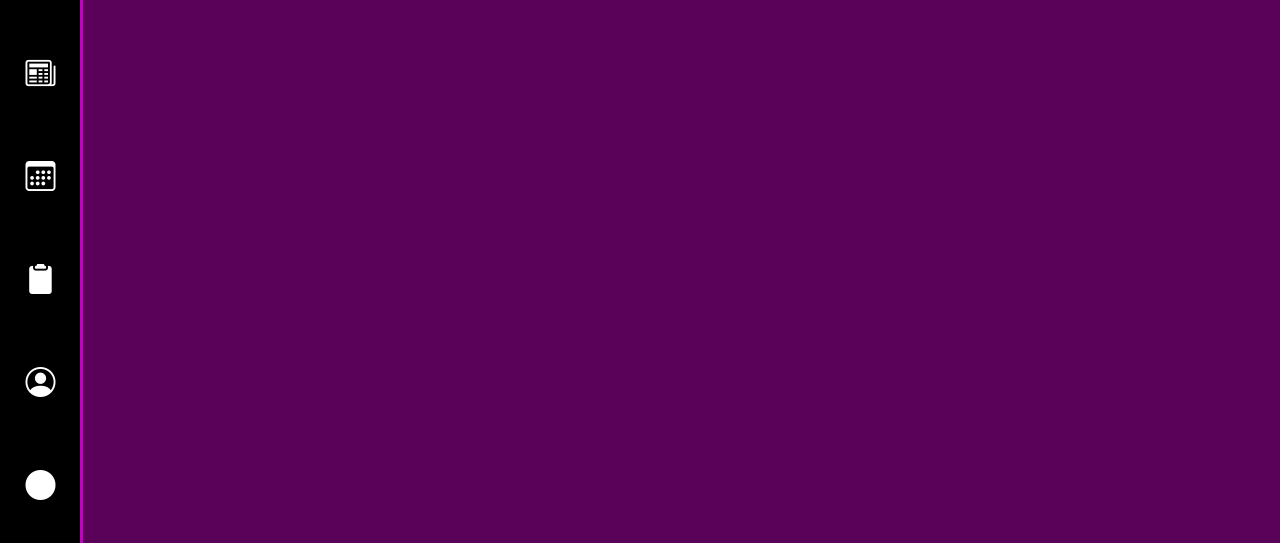
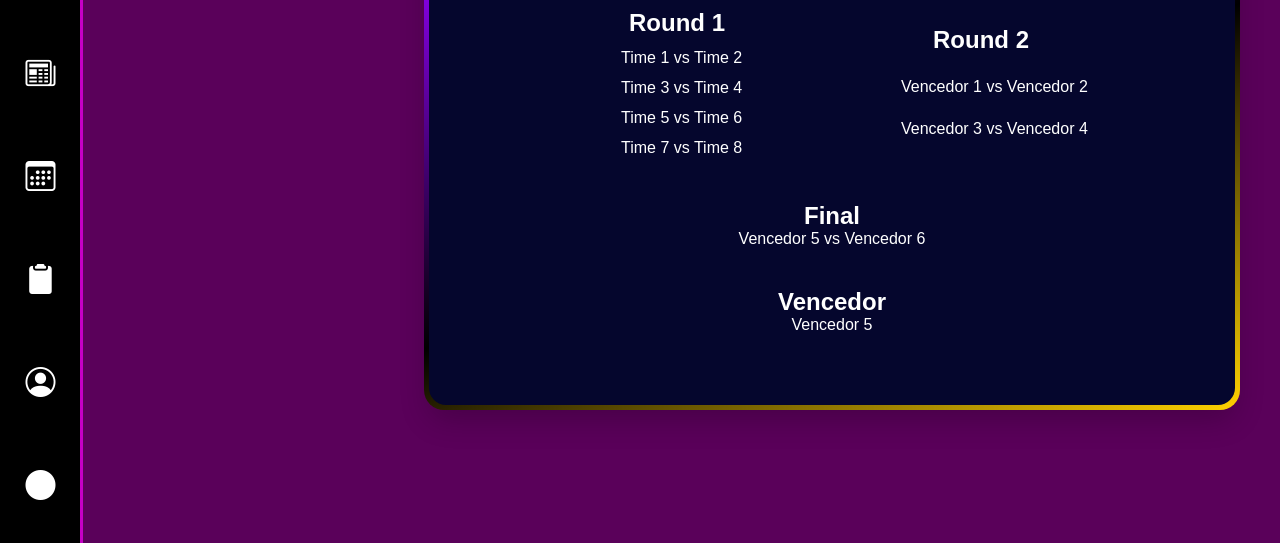
Before and after one commit to PedroLeGarcia/MindTec, a plain HTML site: page jogos.html in a window 1280 px wide. Shown: the part 137-680 px from the top of the page. Drawn offline with nearby package versions, Linux system fonts and the light colour scheme.

Commit message:
Update semi-final
Faltando o SQL e PHP

```diff
--- a/jogos.css
+++ b/jogos.css
@@ -0,0 +1,79 @@
+.card{
+    width: 102vh;
+    height: 467px;
+    margin-top: 10vh;
+    margin-left: 53vh;
+    border-radius: 20px;
+    padding: 5px;
+    box-shadow: rgba(0, 0, 0, 0.2) 0 15px 30px -5px;
+    background-image: linear-gradient(157deg,#9500ff, #000 50%, #FFD100);
+}
+
+.card__content{
+    background: rgb(5, 6, 45);
+    border-radius: 17px;
+    width: 100%;
+    height: 100%;
+}
+
+.card__content img{
+    border-radius: 5px;
+    margin-top: 2.5vh;
+    margin-left: 2vh;
+}
+
+.card__content h3{
+    margin-top: -37vh;
+    margin-left: 55vh;
+    text-align: center;
+}
+
+.card__content p{
+    font-size: 15px;
+    margin-top: 6vh;
+    margin-left: 55vh;
+    text-align: center;
+}
+
+.round{
+    margin-left: 19vh;
+}
+
+.round h1{
+    margin-left: 20vh;
+}
+
+.round li{
+    margin-top: 1.5vh;
+    margin-left: 5vh;
+}
+
+.round h2{
+    margin-top: 3vh;
+    margin-left: 6vh;
+}
+
+.round2{
+    margin-top: -19.4vh;
+    margin-left: 57vh;
+}
+
+.round2 h2{
+    margin-top: 3vh;
+    margin-left: 6vh;
+}
+
+.round2 li{
+    margin-top: 3vh;
+    margin-left: 2vh;
+}
+
+.roundend{
+    margin-top: 8vh;
+    text-align: center;
+}
+
+.winner{
+    margin-top: 5vh;
+    text-align: center;
+}
--- a/jogos.html
+++ b/jogos.html
@@ -5,6 +5,7 @@
     <meta http-equiv="X-UA-Compatible" content="IE=edge">
     <meta name="viewport" content="width=device-width, initial-scale=1.0">
     <link rel="stylesheet" type="text/css" href="lateral.css" media="screen" />
+    <link rel="stylesheet" type="text/css" href="jogos.css" media="screen" />
     <link rel="stylesheet" href="https://cdn.jsdelivr.net/npm/bootstrap-icons@1.10.5/font/bootstrap-icons.css">
     <title>Jogos - Mind tec</title>
 </head>
@@ -51,7 +52,7 @@
                 </a>
             </li>
             <li class="item-menu">
-                <a href="https://www.instagram.com/etecdeperuibe/">
+                <a href="https://www.instagram.com/mind_tec_/">
                     <span class="icon"><i class="bi bi-instagram"></i></i></span>
                     <span class="txt-link">Instagram</span>
                 </a>
@@ -60,6 +61,41 @@
     </nav>
 
 
+    <div class="card">
+        <div class="card__content">
+	    <div class="round">
+            <h1>Chave de Jogo</h1>
+		    <h2>Round 1</h2>
+		    <ul>
+			    <li>Time 1 vs Time 2</li>
+			    <li>Time 3 vs Time 4</li>
+			    <li>Time 5 vs Time 6</li>
+			    <li>Time 7 vs Time 8</li>
+		    </ul>
+	    </div>
+	    <div class="round2">
+		    <h2>Round 2</h2>
+		    <ul>
+			    <li>Vencedor 1 vs Vencedor 2</li>
+			    <li>Vencedor 3 vs Vencedor 4</li>
+		    </ul>
+	    </div>
+	    <div class="roundend">
+		    <h2>Final</h2>
+		    <ul>
+			    <li>Vencedor 5 vs Vencedor 6</li>
+		    </ul>
+	    </div>
+        <div class="winner">
+		    <h2>Vencedor</h2>
+		    <ul>
+			    <li>Vencedor 5</li>
+		    </ul>
+	    </div>
+        </div>
+    </div>
+
+
 
     <script src="motor.js"></script>
 </body>
--- a/jornal.css
+++ b/jornal.css
@@ -39,3 +39,7 @@
     margin-left: 55vh;
     text-align: center;
 }
+
+.insta {
+    text-align: center;
+}
```
Also changed, not shown: calendario.css (+3 -27 lines), calendario.html (+8 -2 lines), index.html (+8 -8 lines), jeesp.html (+2 -2 lines), jornal.html (+7 -3 lines), usuario.html (+2 -2 lines), lateral.css (line endings or trailing spaces).
